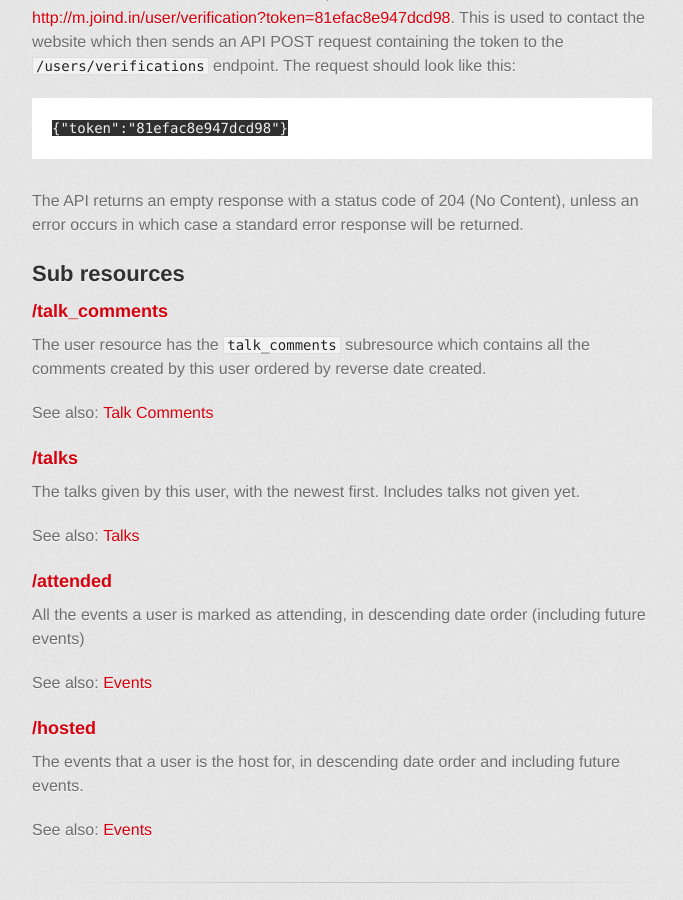
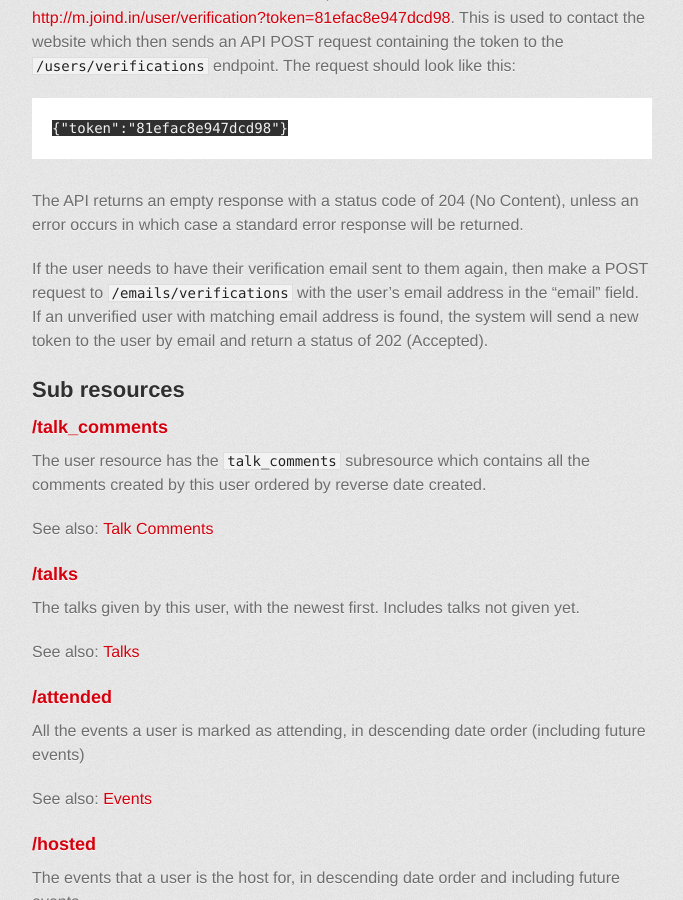
Before and after one commit to joindin/joindin-api, a Jekyll site: the page built from users.md, in a window 1280 px wide and 900 px high, scrolled down 2173 px. Shown: the whole window, without its empty margins (298-981 px from the left). Built offline with Jekyll 4.4.1, drawn with Linux system fonts in a browser that asks for light colours; some web fonts are replaced.

Commit message:
How a user can get another verification token

```diff
--- a/users.md
+++ b/users.md
@@ -93,6 +93,8 @@ Users will receive an email with a link in it, of a format like: <http://m.joind
 
 The API returns an empty response with a status code of 204 (No Content), unless an error occurs in which case a standard error response will be returned.
 
+If the user needs to have their verification email sent to them again, then make a POST request to ``/emails/verifications`` with the user's email address in the "email" field.  If an unverified user with matching email address is found, the system will send a new token to the user by email and return a status of 202 (Accepted).
+
 ## Sub resources
 
 ### /talk_comments
```
